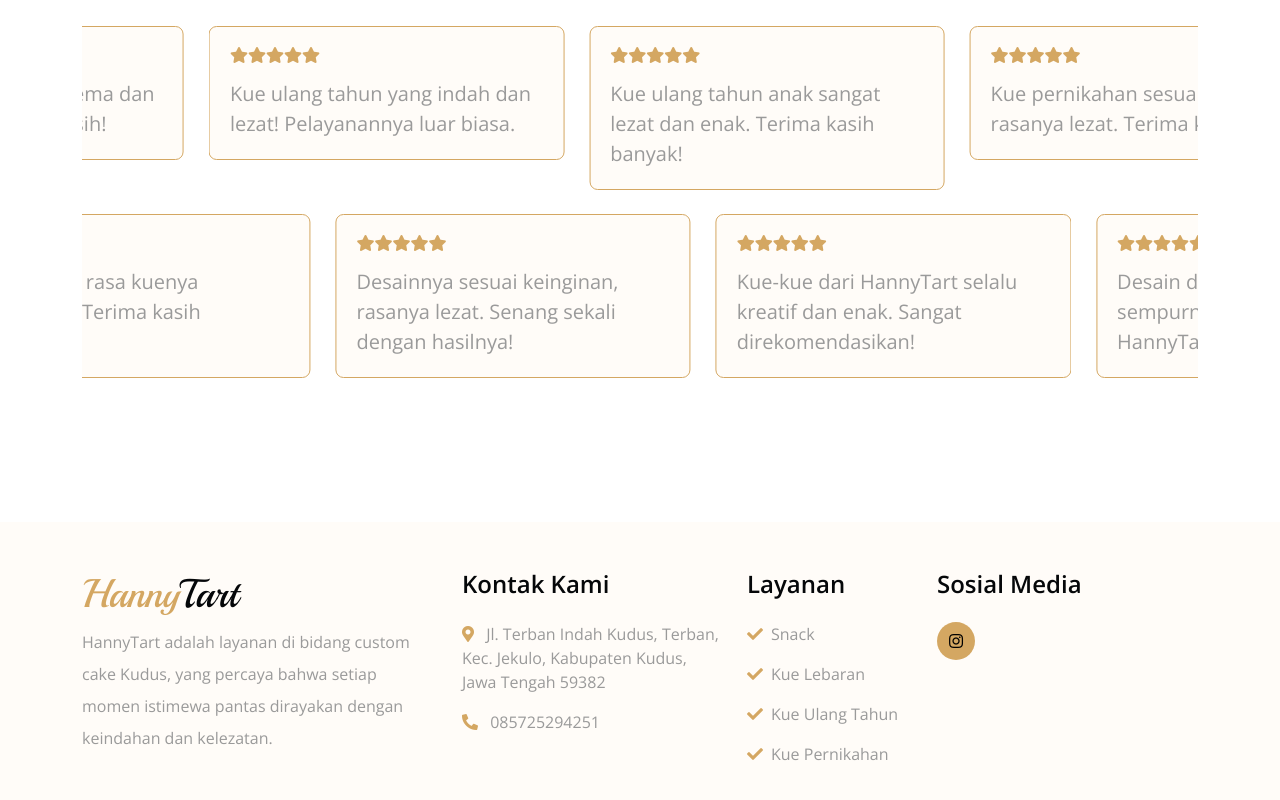
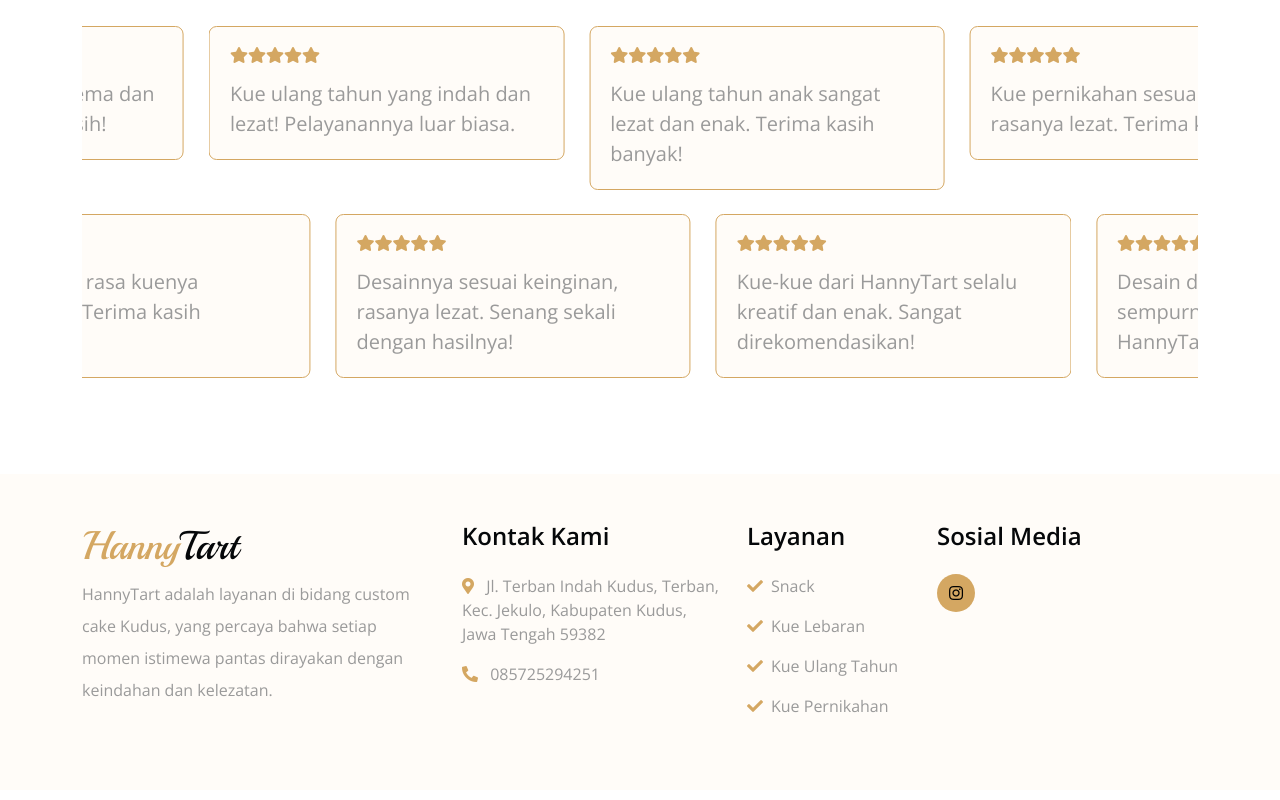
Before and after one commit to hannytart/hannytart.github.io, a plain HTML site: page index.html in a window 1280 px wide. Shown: the part 2862-3662 px from the top of the page. Drawn offline with nearby package versions, Linux system fonts and the light colour scheme.

Commit message:
update index.html

```diff
--- a/index.html
+++ b/index.html
@@ -716,7 +716,7 @@
 
     <!-- Footer Start -->
     <div
-      class="container-fluid footer py-5 my-6 mb-0 bg-light wow bounceInUp"
+      class="container-fluid footer py-5 my-5 mb-0 bg-light wow bounceInUp"
       data-wow-delay="0.1s"
     >
       <div class="container">
```
